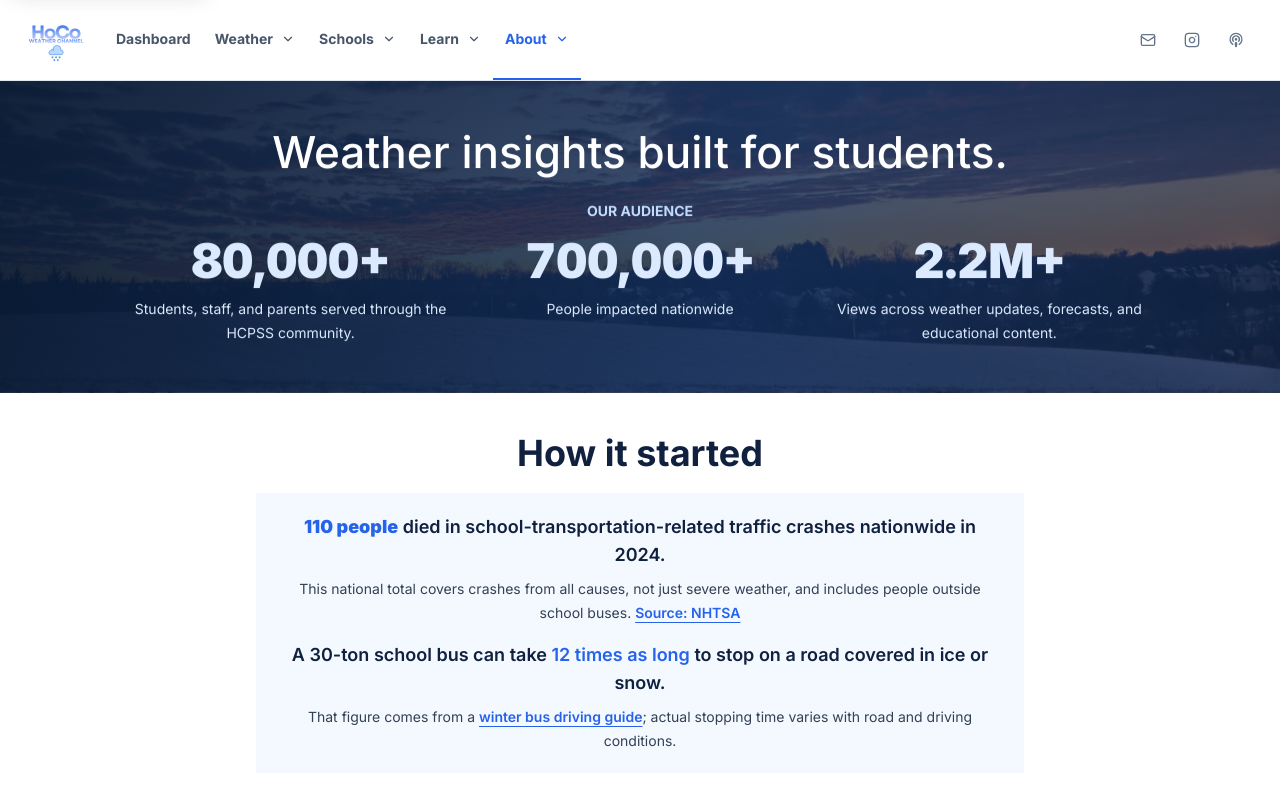
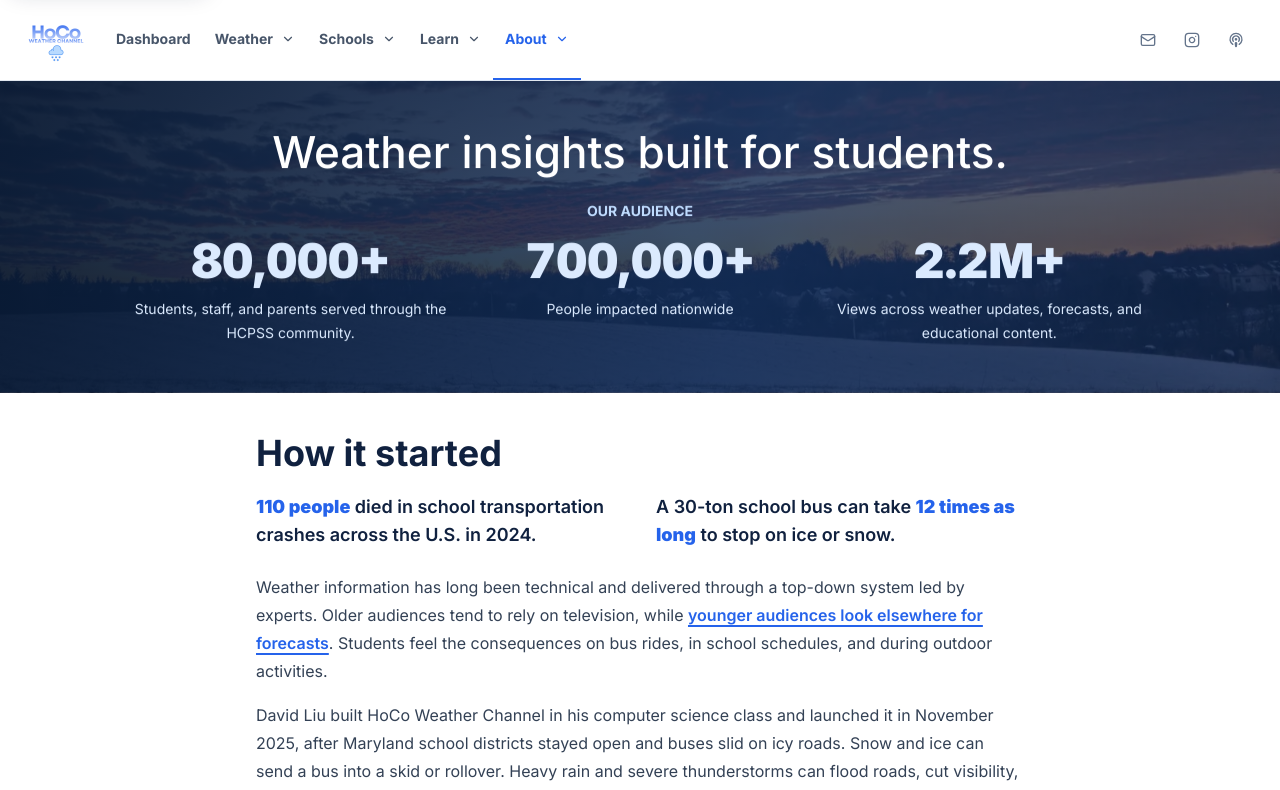
Before and after one commit to davidliu-2008/HoCoWX, a Next.js app: page /about in a window 1280 px wide. Shown: the top 790 px of the page. Built offline with nearby package versions, Linux system fonts and the light colour scheme.

Commit message:
Simplify About facts and align dashboard partnerships

```diff
--- a/app/about/page.tsx
+++ b/app/about/page.tsx
@@ -66,34 +66,27 @@ export default function AboutPage() {
       </PageHero>
 
       <section className="page-band bg-white text-ink">
-        <div className="mx-auto max-w-4xl text-center">
+        <div className="mx-auto max-w-3xl">
           <h2 className="text-3xl font-bold sm:text-4xl">How it started</h2>
-          <div className="mx-auto mt-5 max-w-3xl bg-ice px-5 py-5 sm:px-8">
+          <div className="mt-5 grid gap-5 sm:grid-cols-2 sm:gap-8">
             <p className="text-lg font-semibold leading-7">
-              <strong className="text-bay">110 people</strong> died in school-transportation-related traffic crashes nationwide in 2024.
+              <strong className="text-bay">110 people</strong> died in school transportation crashes across the U.S. in 2024.
             </p>
-            <p className="mt-2 text-sm leading-6 text-slate-700">
-              This national total covers crashes from all causes, not just severe weather, and includes people outside school buses.
-              {" "}<a href="https://www.nhtsa.gov/road-safety/school-bus-safety" className="font-semibold text-bay underline underline-offset-4">Source: NHTSA</a>
-            </p>
-            <p className="mt-4 text-lg font-semibold leading-7">
-              A 30-ton school bus can take <span className="text-bay">12 times as long</span> to stop on a road covered in ice or snow.
-            </p>
-            <p className="mt-2 text-sm leading-6 text-slate-700">
-              That figure comes from a <a href="https://safetyvideos.org/wp-content/uploads/2015/07/Winter-Driving-Guide-and-Test.pdf" className="font-semibold text-bay underline underline-offset-4">winter bus driving guide</a>; actual stopping time varies with road and driving conditions.
+            <p className="text-lg font-semibold leading-7">
+              A 30-ton school bus can take <strong className="text-bay">12 times as long</strong> to stop on ice or snow.
             </p>
           </div>
         </div>
         <div className="mx-auto mt-6 max-w-3xl space-y-4 text-base leading-7 text-slate-700">
           <p>
-            Weather information has long been technical and delivered through a top-down system led by experts. {" "}
+            Weather information has long been technical and delivered through a top-down system led by experts. Older audiences tend to rely on television, while{" "}
             <a href="https://repository.library.noaa.gov/view/noaa/67719" target="_blank" rel="noreferrer" className="font-semibold text-bay underline underline-offset-4">
-              Older audiences still tend to rely on television, while younger audiences increasingly turn to websites, apps, social media, family, and friends for forecasts
+              younger audiences look elsewhere for forecasts
             </a>
-            . Students still feel the consequences of weather every day through bus rides, school schedules, outdoor activities, and decisions that affect their families.
+            . Students feel the consequences on bus rides, in school schedules, and during outdoor activities.
           </p>
           <p>
-            David Liu built HoCo Weather Channel in his computer science class and launched it in November 2025 after Maryland school districts stayed open on icy roads that sent school buses sliding. On winter roads, snow and ice can cause buses to lose traction, skid, crash, or overturn. The risk is not limited to winter: heavy rain can reduce visibility or flood roads, and severe thunderstorms can bring strong winds and downed trees across bus routes.
+            David Liu built HoCo Weather Channel in his computer science class and launched it in November 2025, after Maryland school districts stayed open and buses slid on icy roads. Snow and ice can send a bus into a skid or rollover. Heavy rain and severe thunderstorms can flood roads, cut visibility, or block bus routes with fallen trees.
           </p>
           <p>
             HoCo Weather Channel translates forecasts into what students and families need to know: which hazards are expected, when they could affect the trip to school, and where to check the district&apos;s official decision.
--- a/app/page.tsx
+++ b/app/page.tsx
@@ -609,16 +609,12 @@ export default async function Home({ searchParams }: { searchParams: Promise<{ c
         <LiveRadar />
       </div>
 
-      <section className="bg-white px-5 py-12 sm:px-8 sm:py-16 lg:px-12">
-        <div className="mx-auto grid max-w-[1500px] min-[900px]:grid-cols-[0.8fr_2.2fr]">
-          <div className="min-[900px]:col-start-2">
-            <div className="max-w-3xl text-left">
-              <h2 className="text-3xl font-normal leading-tight text-ink sm:text-4xl">Built with trusted institutions.</h2>
-              <p className="mt-5 text-lg leading-7 text-slate-600">HoCo Weather Channel works with school systems, weather companies, and data providers to strengthen forecasts, school-impact analysis, and weather literacy.</p>
-            </div>
-          </div>
+      <section className="page-content page-section bg-white">
+        <div className="max-w-3xl">
+          <h2 className="text-3xl font-bold leading-tight text-ink sm:text-4xl">Built with trusted institutions.</h2>
+          <p className="mt-3 text-base leading-7 text-slate-600">HoCo Weather Channel works with school systems, weather companies, and data providers to strengthen forecasts, school-impact analysis, and weather literacy.</p>
         </div>
-        <div className="mt-10">
+        <div className="mt-6">
           <PartnershipSelector homepage />
         </div>
       </section>
--- a/components/PartnershipSelector.tsx
+++ b/components/PartnershipSelector.tsx
@@ -12,8 +12,6 @@ type Partnership = {
   logoClass: string;
   description: string;
   details: Array<{ label: string; value: string }>;
-  href?: string;
-  linkLabel?: string;
 };
 
 const partnerships: Partnership[] = [
@@ -66,9 +64,7 @@ const partnerships: Partnership[] = [
       { label: "Coverage", value: "Historical, current, and forecast weather" },
       { label: "Tools", value: "API, query builder, and downloadable datasets" },
       { label: "Use", value: "Forecast research and model validation" }
-    ],
-    href: "https://www.visualcrossing.com/",
-    linkLabel: "Visit Visual Crossing"
+    ]
   }
 ];
 
@@ -110,11 +106,6 @@ function PartnershipRow({ partner }: { partner: Partnership }) {
           <h3 className="text-2xl font-medium leading-tight text-ink">{partner.name}</h3>
           <p className="mt-4 max-w-2xl text-base leading-7 text-slate-600">{partner.description}</p>
         </div>
-        {partner.href ? (
-          <a href={partner.href} target="_blank" rel="noreferrer" className="mt-6 inline-flex min-h-10 w-fit items-center rounded-md bg-slate-900 px-4 py-2 text-sm font-bold text-white hover:bg-slate-700">
-            {partner.linkLabel}
-          </a>
-        ) : null}
       </div>
 
       <dl className="min-w-0 divide-y divide-slate-200 p-6 xl:p-8">
```
